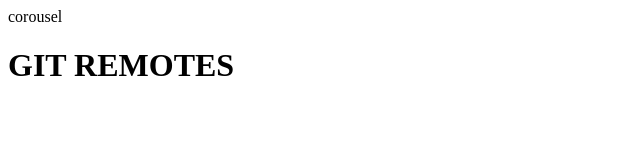
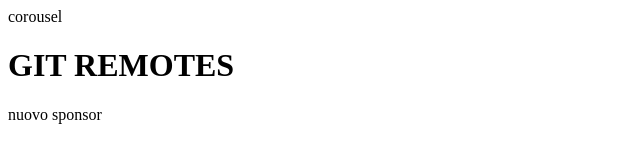
Before and after one commit to xalap-op/ProgettoRemoto, a plain HTML site: page index.html in a window 1280 px wide. Shown: the whole page, without its empty margins (0-640 px from the left). Drawn offline with Linux system fonts and the light colour scheme.

Commit message:
hotfix - add sponsor

```diff
--- a/index.html
+++ b/index.html
@@ -9,6 +9,6 @@
 <body>
     corousel
     <h1 id="titolo">GIT REMOTES</h1>
-
+    <p>nuovo sponsor</p>
 </body>
 </html>
```
